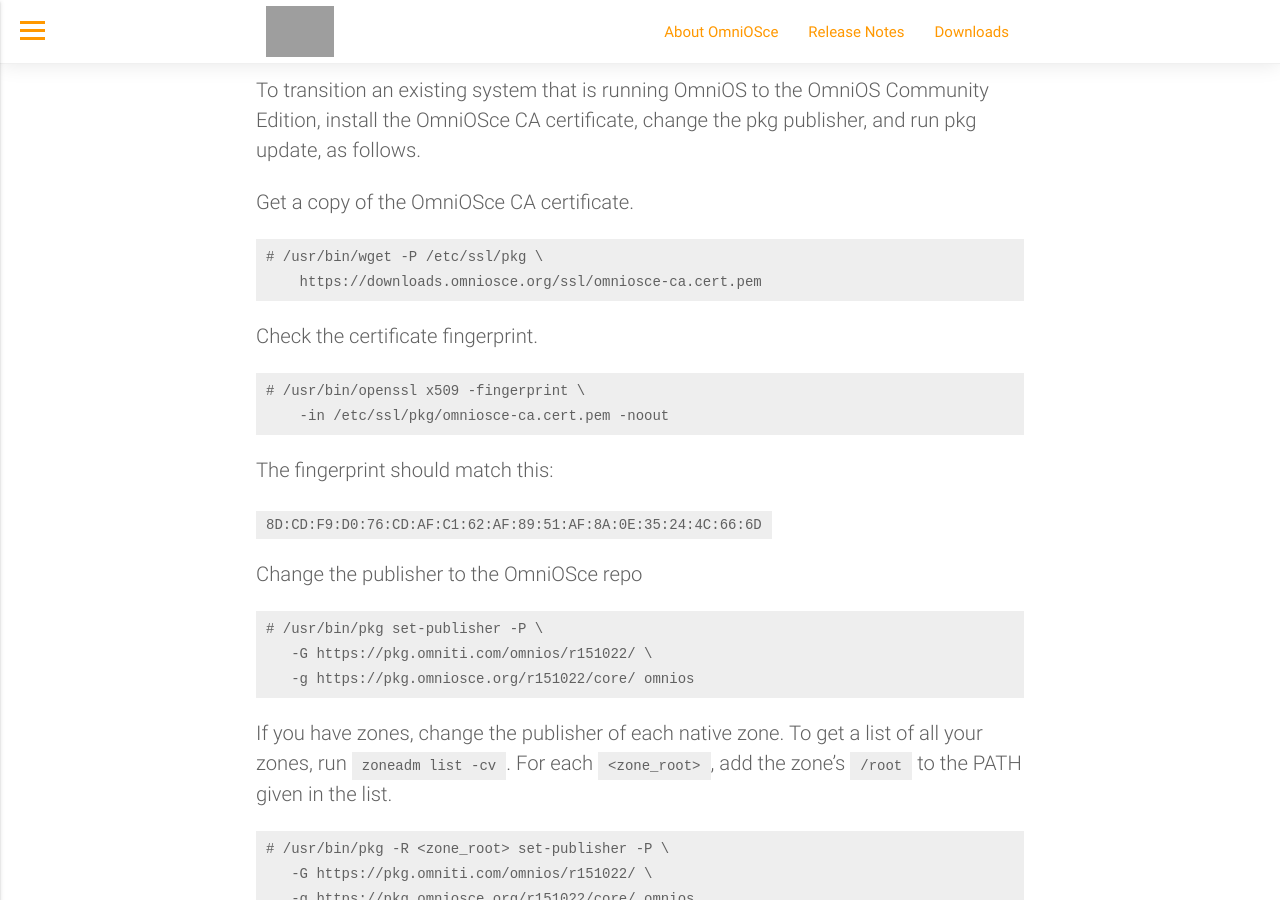
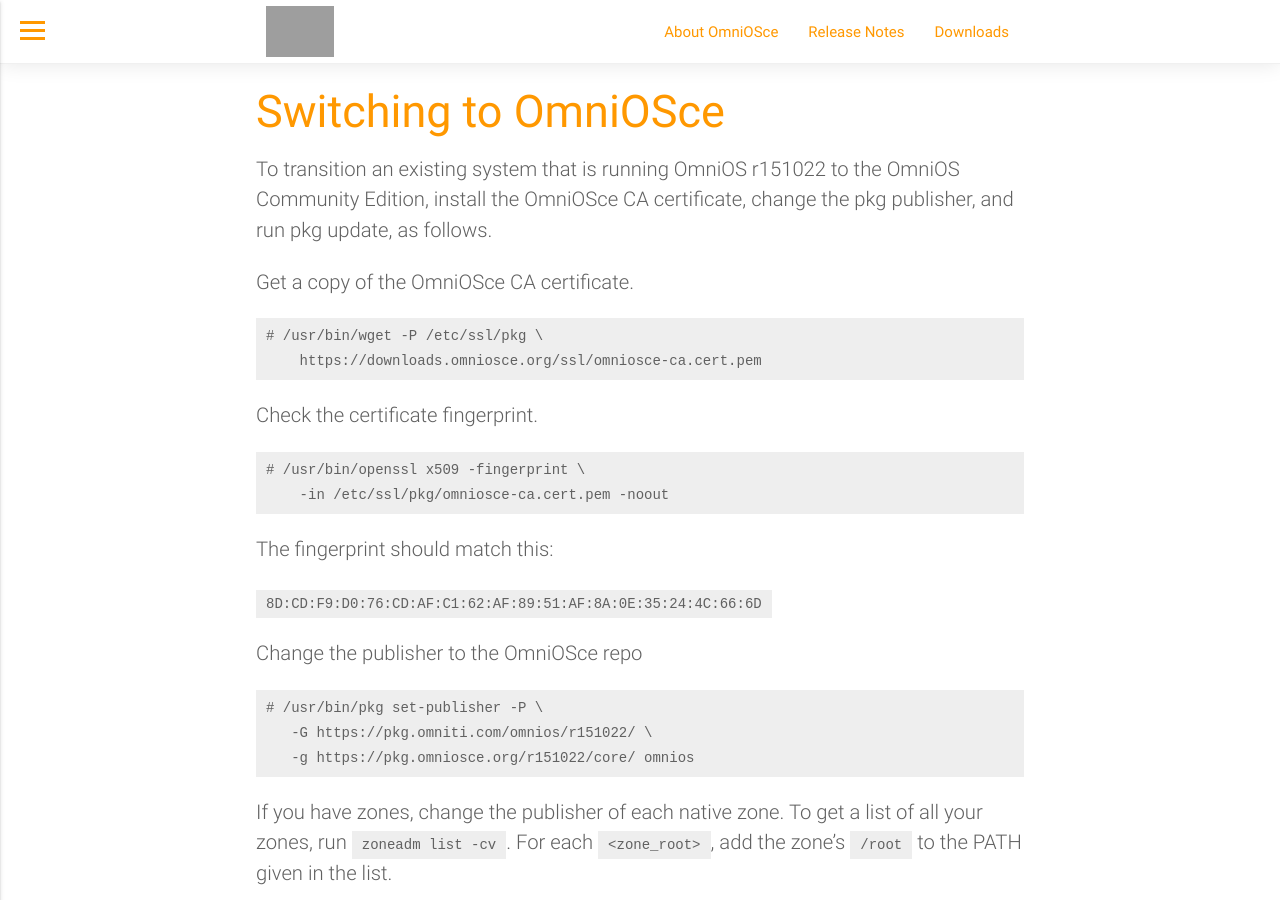
Before and after one commit to omniosorg/omniosorg.github.io, a Jekyll site: the page built from _docs/setup/switch.md, in a window 1280 px wide and 900 px high. Built offline with Jekyll 4.4.1, drawn with Linux system fonts in a browser that asks for light colours; grey boxes are pictures that could not be loaded.

Commit message:
add title to switch document

```diff
--- a/_docs/setup/switch.md
+++ b/_docs/setup/switch.md
@@ -4,7 +4,9 @@
 show_in_sidebar: true
 ---
 
-To transition an existing system that is running OmniOS to
+# Switching to OmniOSce
+
+To transition an existing system that is running OmniOS r151022 to
 the OmniOS Community Edition, install the OmniOSce CA certificate,
 change the pkg publisher, and run pkg update, as follows.
 
```
